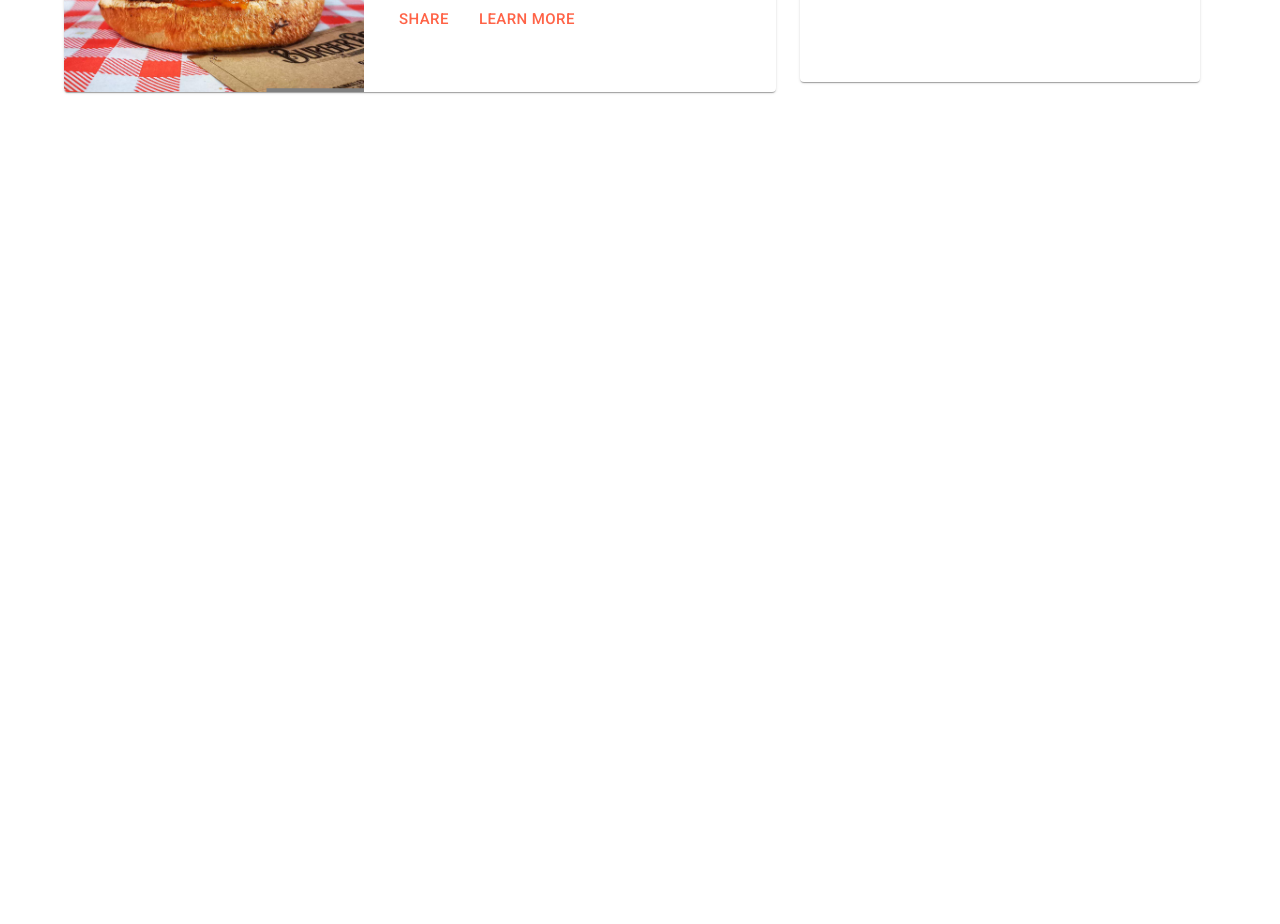
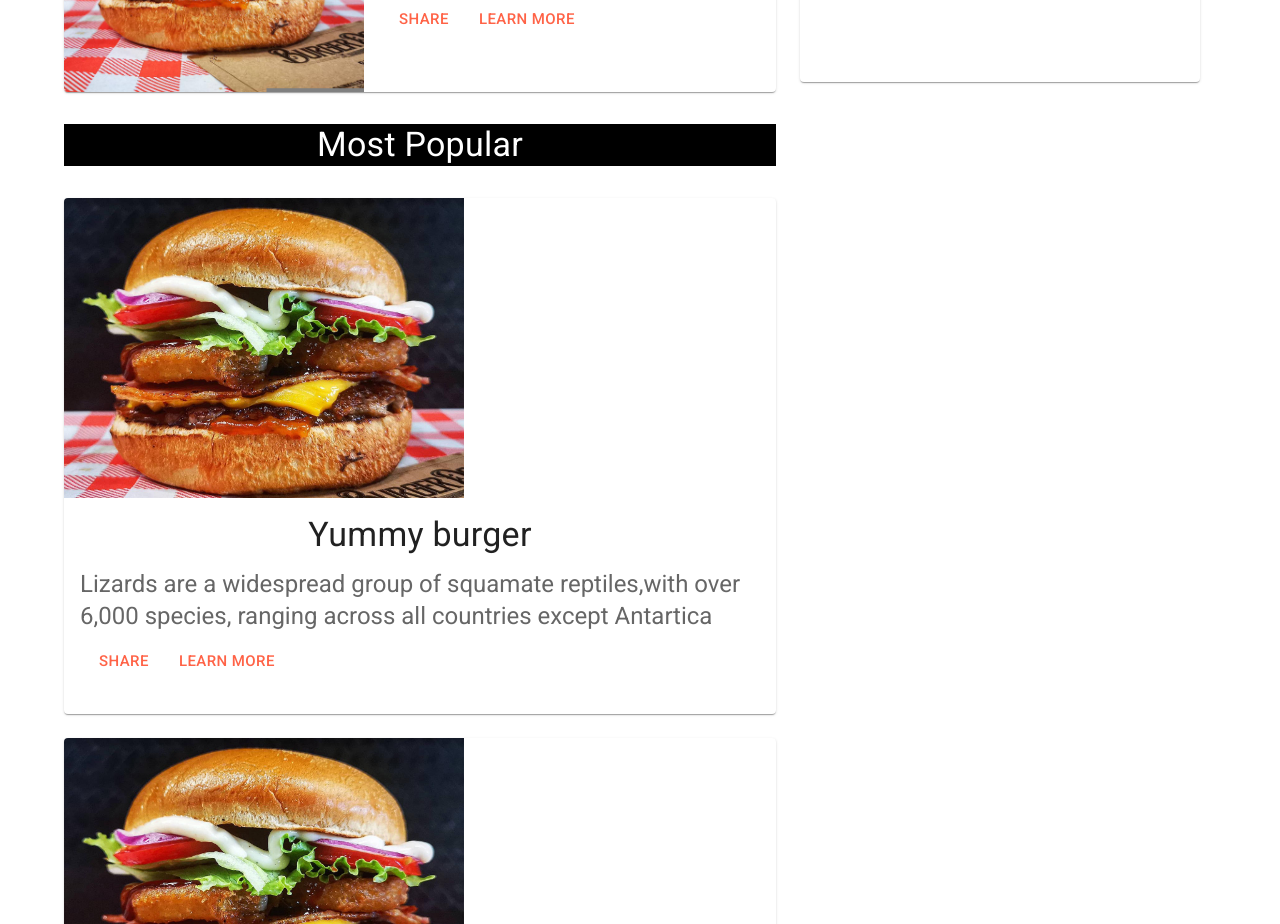
Before and after one commit to abhikumar18/Web_Developement_IS, a React (Create React App) app in the folder ui/: page / in a window 1280 px wide. Shown: the part 1620-2544 px from the top of the page. Before the commit the page ends 1718 px from the top, so only its background shows below. Built offline with nearby package versions, Linux system fonts and the light colour scheme.

Commit message:
Postcard and Post changes

```diff
--- a/ui/src/components/posts/Posts.js
+++ b/ui/src/components/posts/Posts.js
@@ -9,15 +9,39 @@ const Posts = () => {
         <Typography variant='h4' align='center'>{" "}Latest Recipes{" "}</Typography>
         <Grid conatiner columnSpacing={{xs:0,sm:1,md:1}} direction={'column'}>
             <Grid item xs>
-                <PostsCard />
+                <PostsCard myDirection={'flex'}/>
             </Grid>
 
             <Grid item xs>
-                <PostsCard />
+                <PostsCard myDirection={'flex'}/>
             </Grid>
 
             <Grid item xs>
-               <PostsCard />
+               <PostsCard myDirection={'flex'}/>
+            </Grid>
+        </Grid>
+        <Typography
+          variant='h4'
+          bgcolor={'black'}
+          color='white'
+          align='center'
+          mt={4}
+          mb={4}
+        >
+          Most Popular
+        </Typography>
+
+        <Grid conatiner columnSpacing={{xs:0,sm:1,md:1}} direction={'row'}>
+            <Grid item md={6} sm={6}>
+                <PostsCard myDirection={'block'}/>
+            </Grid>
+
+            <Grid item md={6} sm={6}>
+                <PostsCard myDirection={'block'}/>
+            </Grid>
+
+            <Grid item md={6} sm={6}>
+               <PostsCard myDirection={'block'}/>
             </Grid>
         </Grid>
     </Box>
--- a/ui/src/components/posts/PostsCard.js
+++ b/ui/src/components/posts/PostsCard.js
@@ -3,13 +3,12 @@ import { Box } from '@mui/system';
 import React from 'react';
 import burger from '../../static/burger1.jpg';
 
-const PostsCard = () => {
+const PostsCard = ({myDirection}) => {
   return (
         <Box mt={3}>
-            {" "}
            <Link href="#" sx={{textDecoration:'none'}}>
               <Card>
-                 <Box sx={{display:'flex',flexDirection:'row'}}>
+                 <Box sx={{display:{xs:'block',md:`${myDirection}`},flexDirection:'row'}}>
                     <CardMedia component={'img'} height='300' image={burger} alt='burger_image'
                     sx={{width:'400px',cursor:'pointer','&:hover':{
                      opacity:0.8,
```
